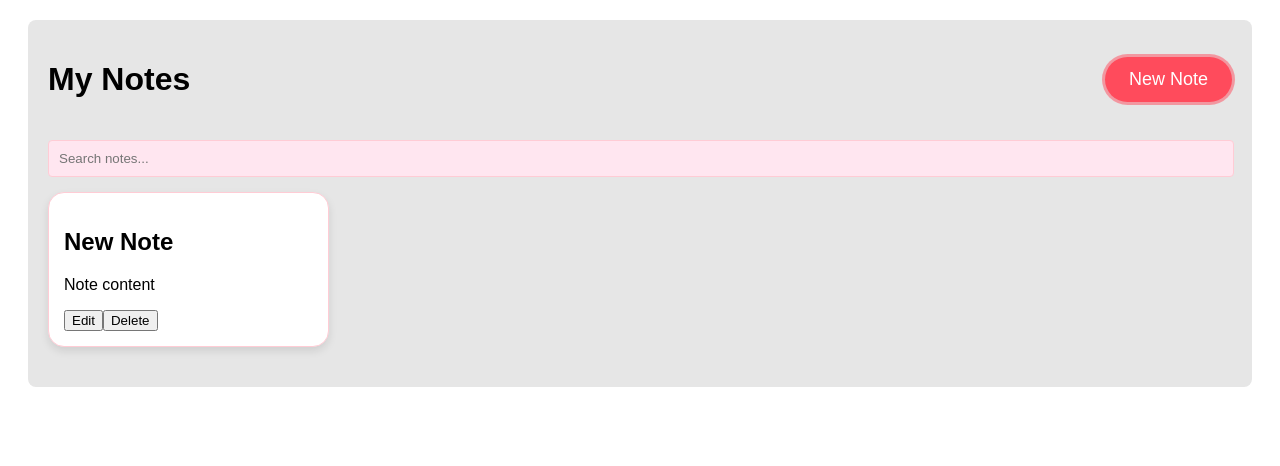
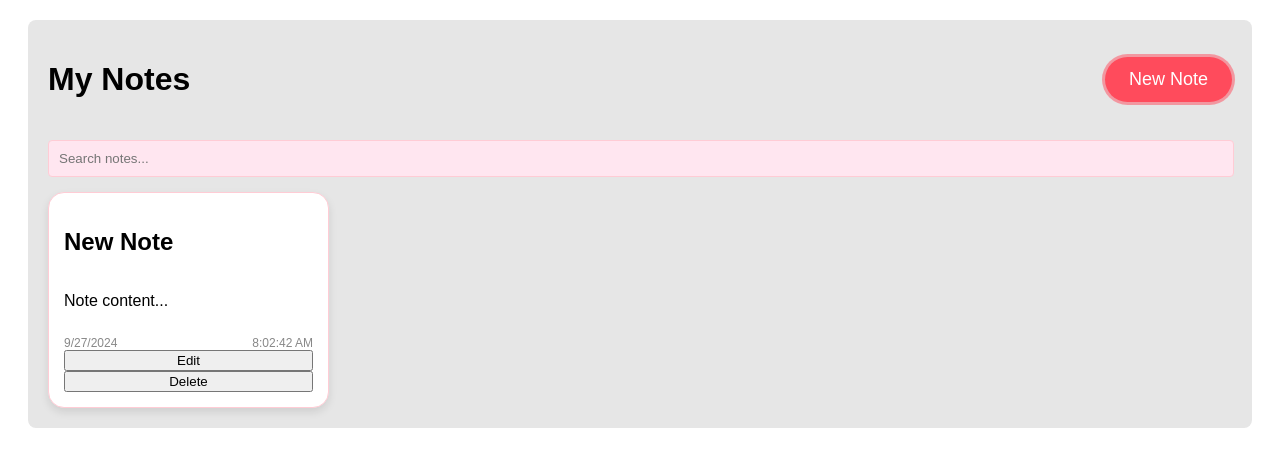
Before and after one commit to Yatrik1107/Gemini-Powered-AI-Learning-Companion, a React (Create React App) app: page / in a window 1280 px wide. Both pictures are taken after a click on the button "New Note". Shown: the top 466 px of the page. Built offline with nearby package versions, Linux system fonts and the light colour scheme.

Commit message:
update note edit page functionality

```diff
--- a/package.json
+++ b/package.json
@@ -8,6 +8,7 @@
     "@testing-library/user-event": "^13.5.0",
     "react": "^18.3.1",
     "react-dom": "^18.3.1",
+    "react-router-dom": "^6.26.2",
     "react-scripts": "5.0.1",
     "web-vitals": "^2.1.4"
   },
--- a/src/App.js
+++ b/src/App.js
@@ -1,14 +1,17 @@
 import React, { useState } from 'react';
+import { BrowserRouter as Router, Route, Routes, useNavigate } from 'react-router-dom';
 import Header from './components/Header';
 import SearchBar from './components/SearchBar';
 import NoteList from './components/NoteList';
+import NewNoteButton from './components/NewNoteButton';
+import EditNotePage from './components/EditNotePage'; // New component for editing notes
 
 const App = () => {
   const [notes, setNotes] = useState([]);
   const [searchQuery, setSearchQuery] = useState('');
 
   const addNote = (note) => {
-    setNotes([...notes, { ...note, id: Date.now() }]);
+    setNotes([...notes, { ...note, id: Date.now(), date: new Date() }]);
   };
 
   const editNote = (id, updatedNote) => {
@@ -29,16 +32,24 @@ const App = () => {
   );
 
   return (
-    <div className="app">
-      <Header onNewNoteClick={() => addNote({ title: "New Note", content: "Note content" })} />
-      <SearchBar searchQuery={searchQuery} handleSearch={handleSearch} />
-      <div className="notes-container">
-        <NoteList notes={filteredNotes} editNote={editNote} deleteNote={deleteNote} />
+    <Router>
+      <div className="app">
+        <Header onNewNoteClick={() => addNote({ title: "New Note", content: "Note content" })} />
+        <SearchBar searchQuery={searchQuery} handleSearch={handleSearch} />
+        <Routes>
+          <Route
+            path="/"
+            element={<NoteList notes={filteredNotes} editNote={editNote} deleteNote={deleteNote} />}
+          />
+          <Route
+            path="/edit/:id"
+            element={<EditNotePage notes={notes} editNote={editNote} />}
+          />
+        </Routes>
+        {/* <NewNoteButton onClick={() => addNote({ title: "New Note", content: "Note content" })} /> */}
       </div>
-    </div>
+    </Router>
   );
 };
 
-
-
 export default App;
--- /dev/null
+++ b/src/components/EditNotePage.js
@@ -0,0 +1,40 @@
+import React, { useState } from 'react';
+import { useNavigate, useParams } from 'react-router-dom';
+
+const EditNotePage = ({ notes, editNote }) => {
+  const { id } = useParams();
+  const note = notes.find(note => note.id === parseInt(id));
+  const [title, setTitle] = useState(note.title);
+  const [content, setContent] = useState(note.content);
+  const navigate = useNavigate();
+
+  const handleSubmit = (e) => {
+    e.preventDefault();
+    editNote(note.id, { title, content });
+    navigate('/');
+  };
+
+  return (
+    <div className="edit-note-page">
+      <h1>Edit Note</h1>
+      <form onSubmit={handleSubmit}>
+        <input
+          type="text"
+          value={title}
+          onChange={(e) => setTitle(e.target.value)}
+          placeholder="Note title"
+          required
+        />
+        <textarea
+          value={content}
+          onChange={(e) => setContent(e.target.value)}
+          placeholder="Note content"
+          required
+        />
+        <button type="submit">Save Changes</button>
+      </form>
+    </div>
+  );
+};
+
+export default EditNotePage;
--- a/src/components/NoteItem.js
+++ b/src/components/NoteItem.js
@@ -1,17 +1,23 @@
 import React from 'react';
+import { useNavigate } from 'react-router-dom';
 
-const NoteItem = ({ note, editNote, deleteNote }) => {
+const NoteItem = ({ note, deleteNote }) => {
+  const navigate = useNavigate();
+  const date = new Date(note.date).toLocaleDateString();
+  const time = new Date(note.date).toLocaleTimeString();
+
   const handleEdit = () => {
-      const updatedContent = prompt("Edit your note", note.content);
-      if (updatedContent) {
-        editNote(note.id, { content: updatedContent });
-      }
+    navigate(`/edit/${note.id}`);
   };
 
   return (
     <div className="note-item">
       <h2>{note.title}</h2>
-        <p>{note.content}</p>
+      <p>{note.content.substring(0, 100)}...</p> {/* Show first few lines of content */}
+      <div className="note-footer">
+        <span>{date}</span>
+        <span>{time}</span>
+      </div>
       <button onClick={handleEdit}>Edit</button>
       <button onClick={() => deleteNote(note.id)}>Delete</button>
     </div>
--- a/src/index.css
+++ b/src/index.css
@@ -52,17 +52,27 @@ body, input, button, textarea {
 }
 
 .note-item {
-  background-color: #ffffff; /* White note card */
-  border: 1px solid #ffccd5; /* Light reddish border */
-  padding: 15px; /* Padding inside the note */
-  border-radius: 16px; /* Rounded note card */
-  box-shadow: 0 4px 8px rgba(0, 0, 0, 0.1); /* Shadow for depth */
-  transition: transform 0.2s, box-shadow 0.2s; /* Transition for hover effect */
-  flex: 1 1 calc(25% - 15px); /* Flex property to allow 4 items per row with gap consideration */
-  max-width: calc(25% - 15px); /* Ensures that no item exceeds 25% of the row */
-  box-sizing: border-box; /* Include padding and border in the element's total width and height */
+  background-color: #ffffff;
+  border: 1px solid #ffccd5;
+  padding: 15px;
+  border-radius: 16px;
+  box-shadow: 0 4px 8px rgba(0, 0, 0, 0.1);
+  transition: transform 0.2s, box-shadow 0.2s;
+  flex: 1 1 calc(25% - 15px);
+  max-width: calc(25% - 15px);
+  box-sizing: border-box;
+  display: flex;
+  flex-direction: column;
+  justify-content: space-between;
 }
 
+.note-footer {
+  display: flex;
+  justify-content: space-between;
+  margin-top: 10px;
+  font-size: 12px;
+  color: #888;
+}
 .note-item:hover {
   transform: scale(1.02); /* Slightly enlarge on hover */
   box-shadow: 0 6px 12px rgba(0, 0, 0, 0.2); /* Deeper shadow on hover */
```
Also changed, not shown: info.txt, 1 other file (tests, documents, lock files or other folders). Lines whose indentation alone changed are shown as unchanged.
